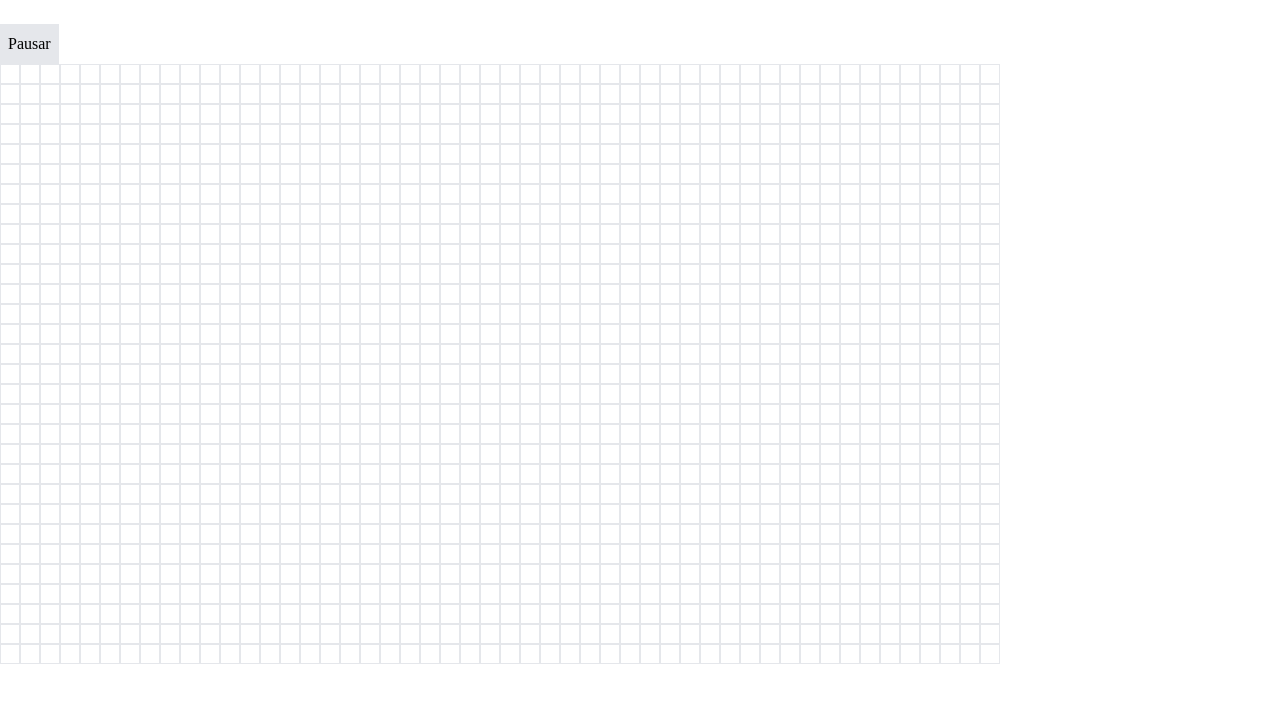
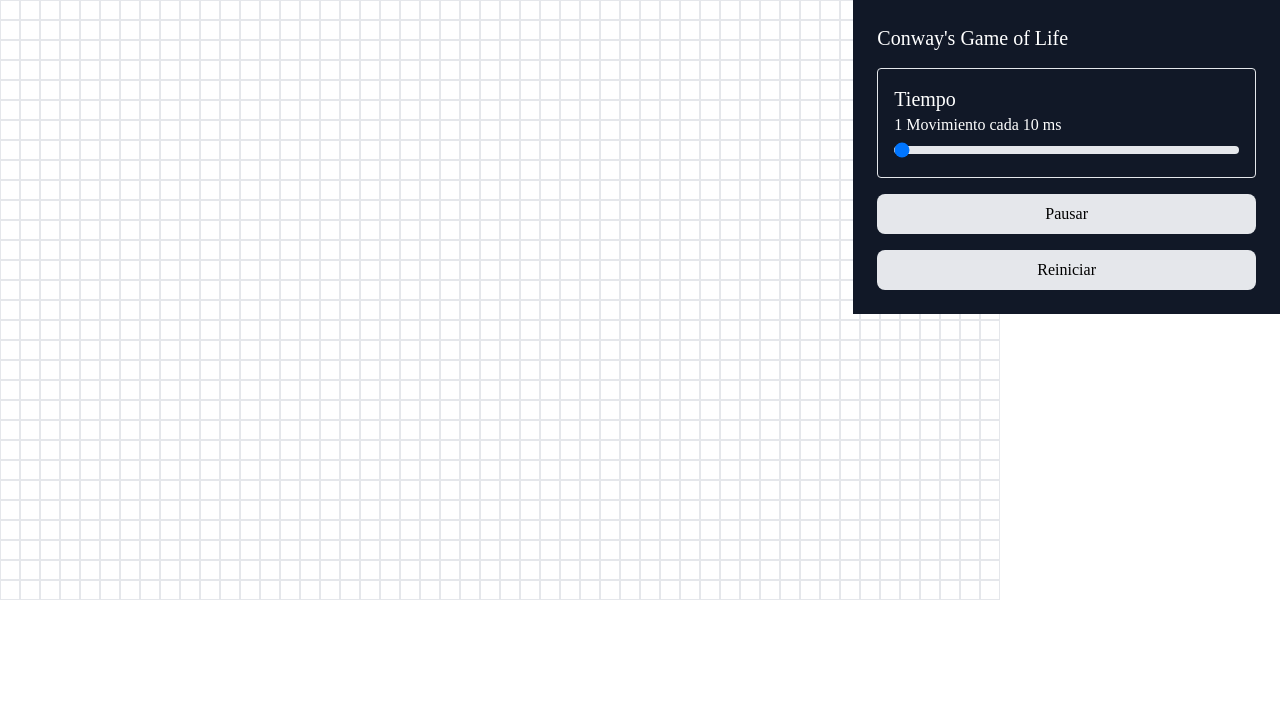
Before and after one commit to Azazelaza/Conway-s-Game-of-Life, a React (Vite) app: page / in a window 1280 px wide. Shown: the top 702 px of the page. Built offline with nearby package versions, Linux system fonts and the light colour scheme.

Commit message:
Create Component Buttons

```diff
--- a/src/components/layout/ButtonsGame.tsx
+++ b/src/components/layout/ButtonsGame.tsx
@@ -1,20 +1,31 @@
-import React from 'react'
+import { useState } from 'react'
+
 
 export default function ButtonsGame({
     setIsRunning,
     isRunning,
     resetGame
 }: any) {
+    const [value, setValue] = useState<number>(10);
+    const Running = ["Iniciar", "Pausar"];
+
     return (
-        <>
-            <h1>Conway's Game of Life</h1>
+        <div className='absolute bg-gray-900 right-0 p-6 w-1/3'>
+            <h1 className='text-xl mb-4'>Conway's Game of Life</h1>
+
+            <div className='border rounded p-4 mb-4'>
+                <p className='text-xl'>Tiempo</p>
+                1 Movimiento cada {value} ms
+                <input id="default-range" type="range" min={10} max={5000} onChange={e => setValue(Number(e.target.value))} value={value} className="w-full h-2 bg-gray-200 rounded-lg appearance-none cursor-pointer dark:bg-gray-700" />
+            </div>
             <button
-                className='bg-gray-200 text-black p-2'
+                className='bg-gray-200 w-full text-black p-2 rounded-lg mb-4'
                 onClick={() => setIsRunning(!isRunning)}>
-                {isRunning ? 'Pausar' : 'Iniciar'}
+                {Running[Number(isRunning)]}
             </button>
-            <button onClick={resetGame}>Reiniciar</button>
-
-        </>
+            <button className='bg-gray-200 w-full text-black p-2 rounded-lg' onClick={resetGame}>
+                Reiniciar
+            </button>
+        </div>
     )
 }
```
